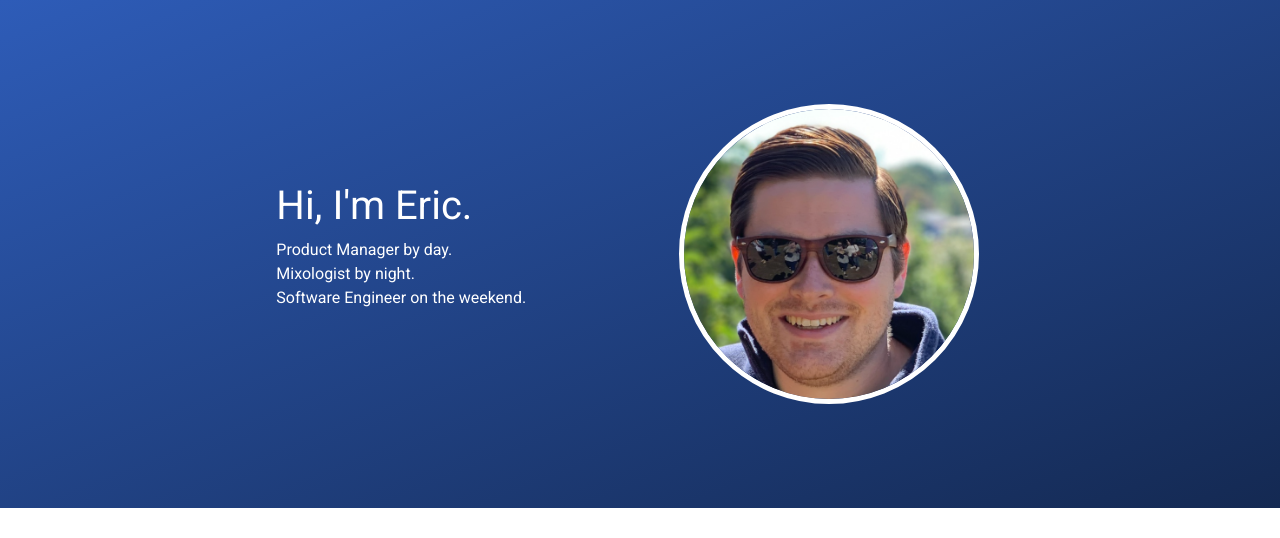
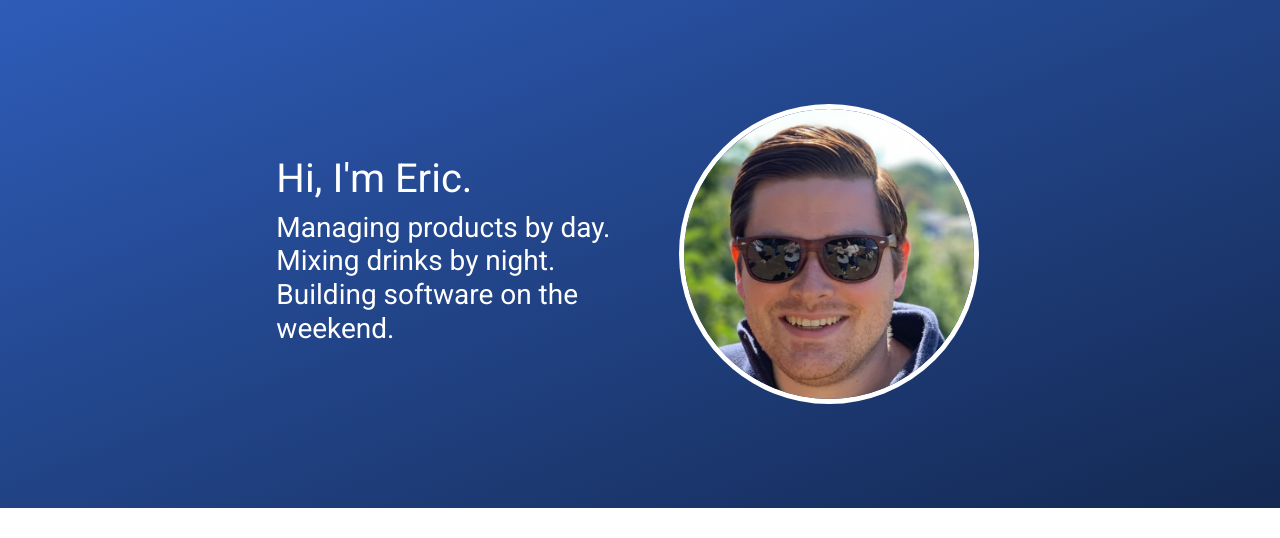
Before and after one commit to ejtyler/ejt-portfolio, a Django app: page / in a window 1280 px wide. Shown: the part 56-594 px from the top of the page. Run offline with Django 3.2, Linux system fonts and the light colour scheme; data that the repository does not hold is empty; some libraries are stand-ins or nearby versions; some web fonts are replaced.

Commit message:
Formatting changes to homepage for SEO

```diff
--- a/pages/templates/home.html
+++ b/pages/templates/home.html
@@ -10,9 +10,9 @@
             <div class="row justify-content-center">
                 <div class="col-md-4 align-self-center text-center text-md-left">
                     <strong><h1>Hi, I'm Eric.</h1></strong>
-                    <p>Product Manager by day.<br>
-                    Mixologist by night.<br>
-                    Software Engineer on the weekend.</p>
+                    <h3>Managing products by day.<br>
+                    Mixing drinks by night.<br>
+                    Building software on the weekend.</h3>
                 </div>
                 <div class="col-md-4 align-self-center text-center">
                     <img src="/static/img/headshot.png" class="rounded-circle img-responsive" alt="family">
```
